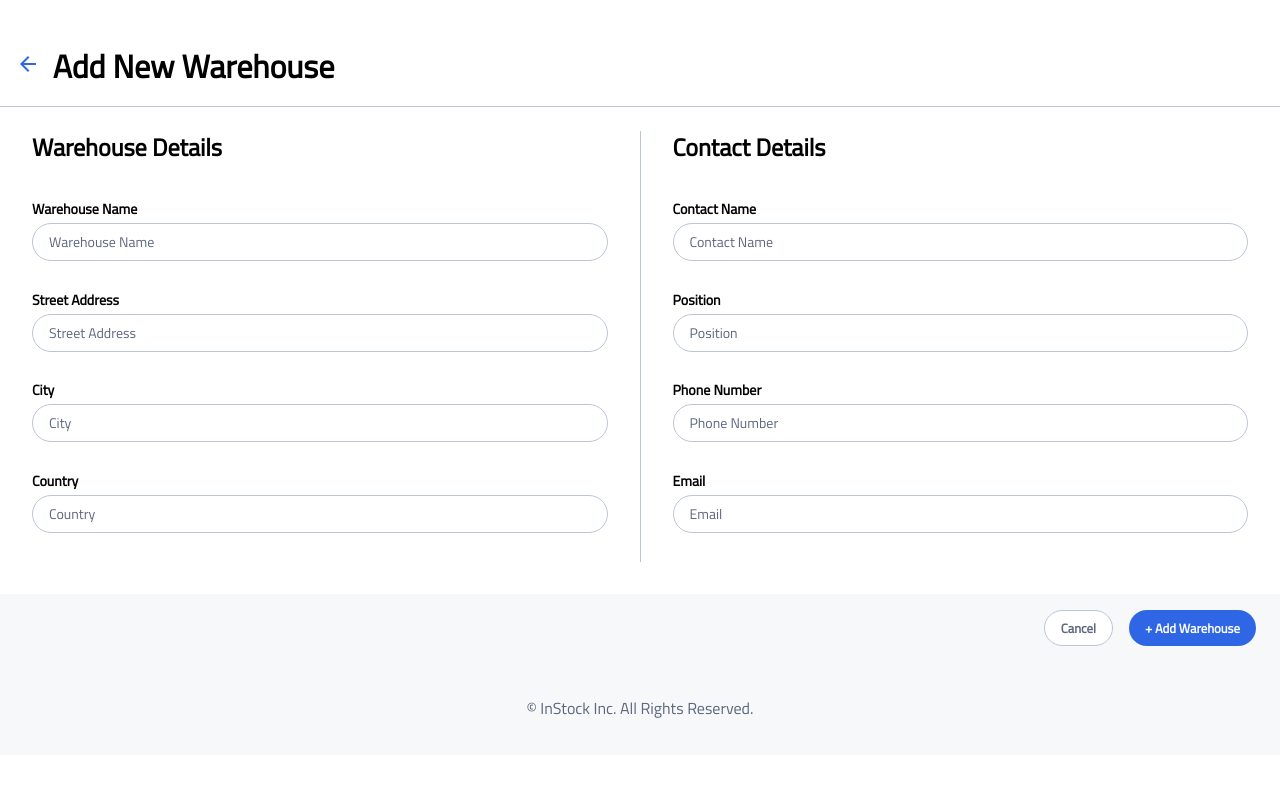
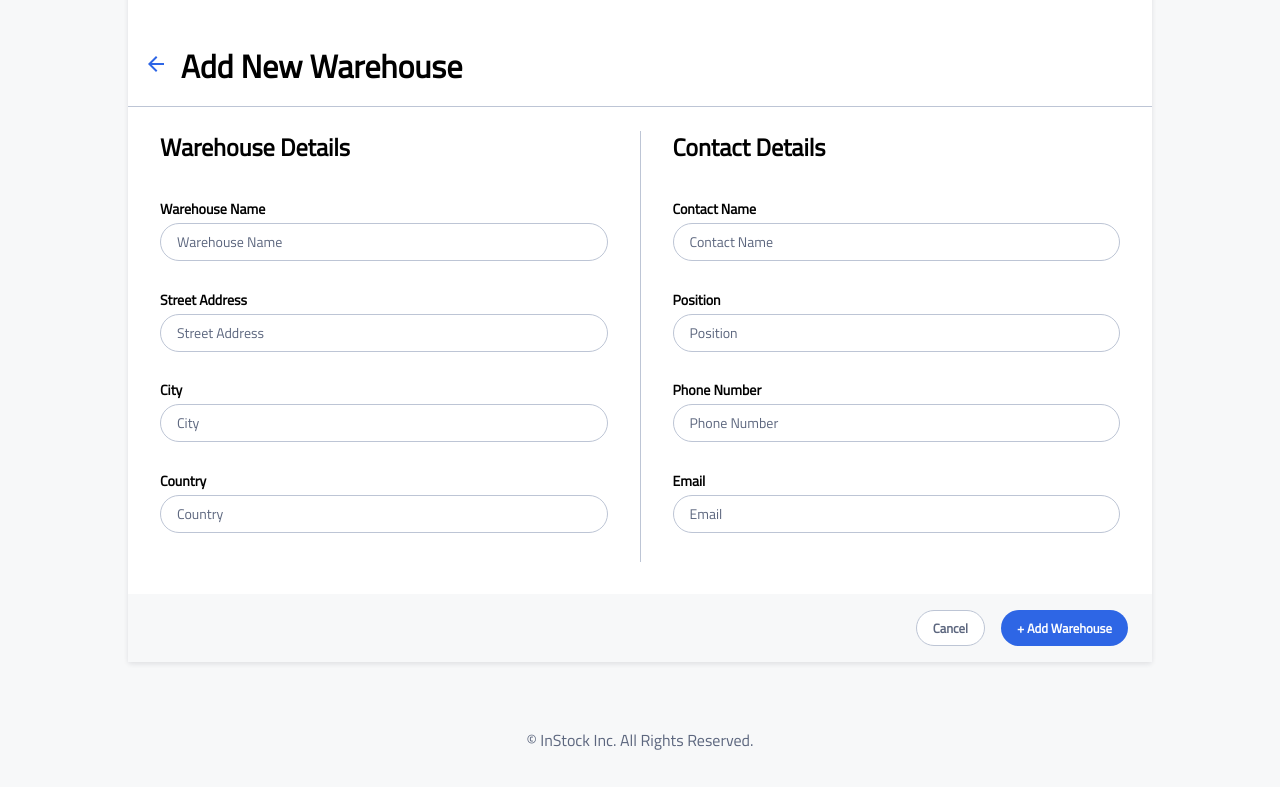
Before and after one commit to emwong101/armstrong-instock, a React (Create React App) app: page / in a window 1280 px wide. Shown: the part 1766-2553 px from the top of the page. Before the commit the page ends 2521 px from the top, so only its background shows below. Built offline with nearby package versions, Linux system fonts and the light colour scheme.

Commit message:
added overall component and page layout

```diff
--- a/src/App.js
+++ b/src/App.js
@@ -1,4 +1,4 @@
-import "./App.css";
+import "./App.scss";
 import Header from "./components/sections/header/Header";
 import Footer from "./components/sections/footer/Footer";
 import AddWarehouse from "./components/sections/addWarehouse/AddWarehouse";
@@ -7,13 +7,17 @@ import EditInventoryItem from "./components/sections/editInventoryItem/EditInven
 
 function App() {
   return (
-    <>
+    <div className="main">
       <Header />
-      <WarehouseDetailsComponent />
-      <EditInventoryItem  />
-      <AddWarehouse />
-      <Footer />
-    </>
+      <div className="components">
+        <WarehouseDetailsComponent />
+        <EditInventoryItem />
+        <AddWarehouse />
+      </div>
+      <div className="footer">
+        <Footer />
+      </div>
+    </div>
   );
 }
 export default App;
--- a/src/App.scss
+++ b/src/App.scss
@@ -1,40 +1,34 @@
 @use "./styles/global.scss";
+@use "./styles/partials/breakpoints";
 
-.App {
-	text-align: center;
+.main {
+  background-color: #f7f8f9;
 }
 
-.App-logo {
-	height: 40vmin;
-	pointer-events: none;
+.components {
+  margin-top: -4rem;
+  background-color: white;
+  margin-left: 1rem;
+  margin-right: 1rem;
+  box-shadow: 0px 2px 5px rgba(19, 24, 44, 0.1);
+  border-radius: 3px;
 }
 
-@media (prefers-reduced-motion: no-preference) {
-	.App-logo {
-		animation: App-logo-spin infinite 20s linear;
-	}
+.footer {
+  padding-top: 1rem;
 }
 
-.App-header {
-	background-color: #282c34;
-	min-height: 100vh;
-	display: flex;
-	flex-direction: column;
-	align-items: center;
-	justify-content: center;
-	font-size: calc(10px + 2vmin);
-	color: white;
+@include breakpoints.tablet {
+  .components {
+    margin-top: -6rem;
+    margin-left: 2rem;
+    margin-right: 2rem;
+  }
 }
 
-.App-link {
-	color: #61dafb;
+@include breakpoints.desktop {
+  .components {
+    margin-left: 8rem;
+    margin-right: 8rem;
+  }
 }
-
-@keyframes App-logo-spin {
-	from {
-		transform: rotate(0deg);
-	}
-	to {
-		transform: rotate(360deg);
-	}
-}
```
Also changed, not shown: src/components/sections/editWarehouse/EditWarehouse.js (+6 -1 lines).
